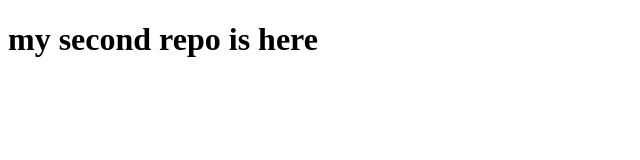
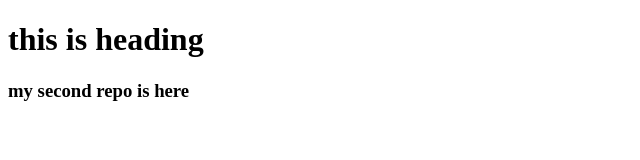
Before and after one commit to Sajjatul21/my-repo, a plain HTML site: page index.html in a window 1280 px wide. Shown: the whole page, without its empty margins (0-640 px from the left). Drawn offline with Linux system fonts and the light colour scheme.

Commit message:
header added

```diff
--- a/index.html
+++ b/index.html
@@ -9,7 +9,8 @@
 </head>
 
 <body>
-    <h1>my second repo is here</h1>
+    <h1>this is heading</h1>
+    <h3>my second repo is here</h3>
 </body>
 
 </html>
```
